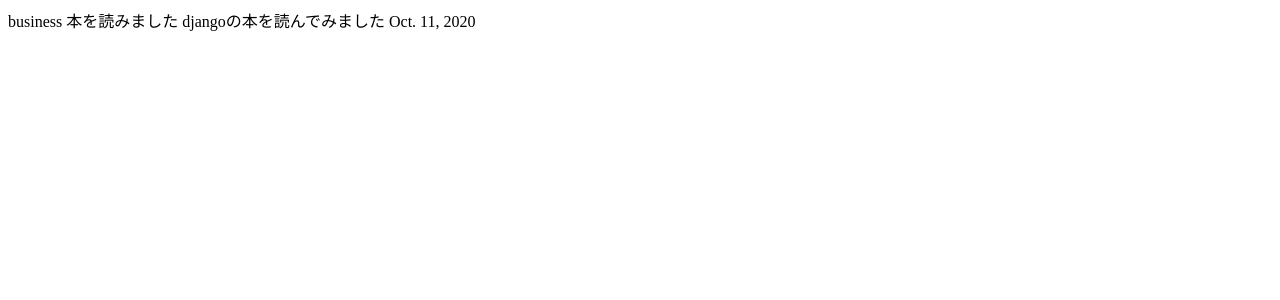
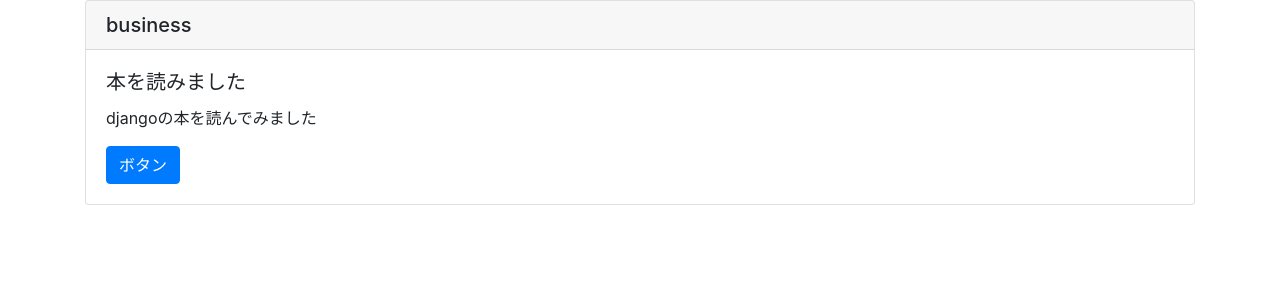
Before and after one commit to rfujino731/mysite, a Django app: page /blogpost/detail/1 in a window 1280 px wide. Shown: the top 300 px of the page. Run offline with Django 3.2, Linux system fonts and the light colour scheme; data comes from the database, SQL or seed files in the repository; some libraries are stand-ins or nearby versions.

Commit message:
detail.html is using base.html

```diff
--- a/blogpost/templates/blogpost/detail.html
+++ b/blogpost/templates/blogpost/detail.html
@@ -1,4 +1,17 @@
-{{ object.category }}
-{{ object.title }}
-{{ object.content }}
-{{ object.postdate }}
+{% extends 'blogpost/base.html'%}
+
+{% block header %}
+{% endblock header %}
+
+{% block content %}
+    <div class='container'>
+        <div class='card'>
+            <h5 class='card-header'>{{ object.category }}</h5>
+            <div class='card-body'>
+                <h5 class='card-title'>{{ object.title }}</h5>
+                <p class='card-text'>{{ object.content }}</p>
+                <a href="#" class="btn btn-primary">ボタン</a>
+            </div>
+        </div>
+    </div>
+{% endblock content %}
```
